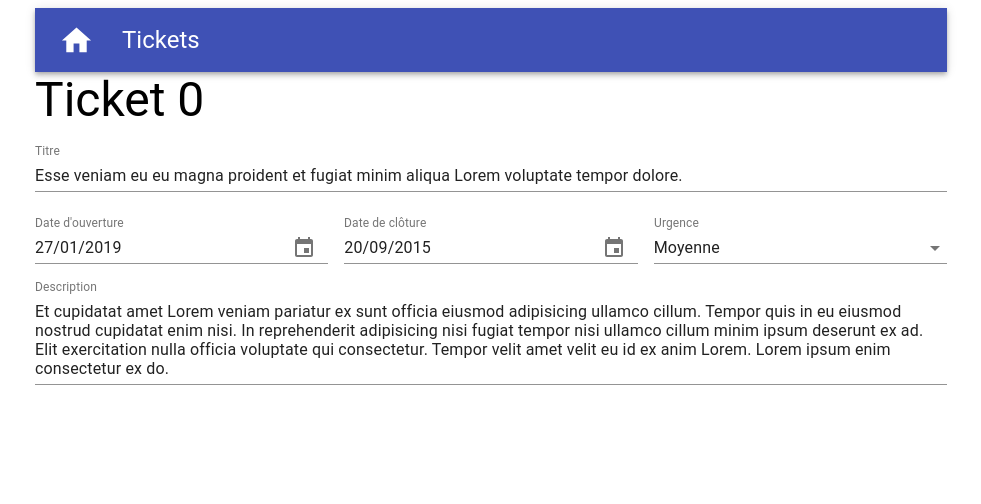
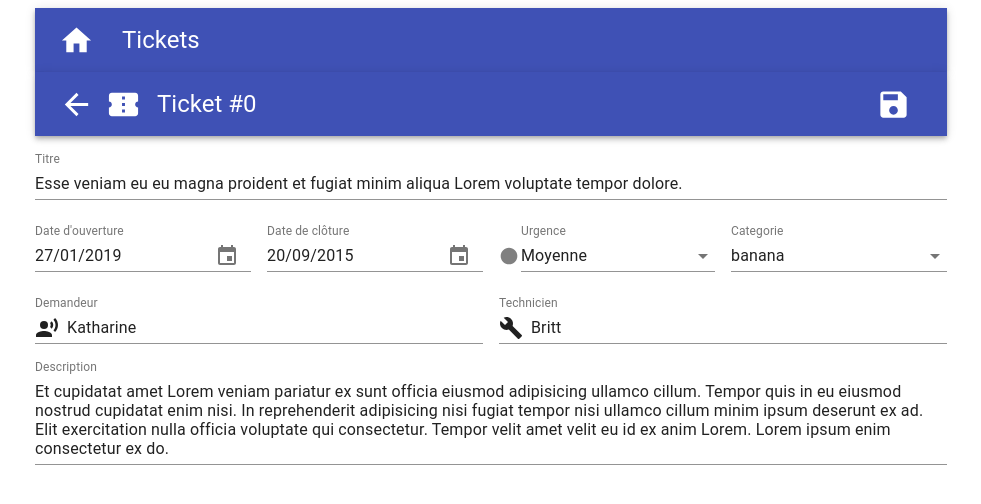
Before and after one commit to Karmagamemnon/cesi-ril1912-projetweb, a React (Create React App) app: page /tickets/1 in a window 1280 px wide. Shown: the top 504 px of the page, without its empty margins (149-1130 px from the left). Built offline with nearby package versions, Linux system fonts and the light colour scheme.

Commit message:
[WIP] Implémentation de l'édition d'un ticket

```diff
--- /dev/null
+++ b/src/components/CategorySelect.jsx
@@ -0,0 +1,36 @@
+import React from 'react';
+import PropTypes from 'prop-types';
+import FormControl from '@material-ui/core/FormControl';
+import InputLabel from '@material-ui/core/InputLabel';
+import Select from '@material-ui/core/Select';
+
+export const CategorySelect = (props) => {
+
+    return <FormControl>
+        <InputLabel htmlFor="ticket-category">Categorie</InputLabel>
+        <Select
+            inputProps={{
+                name: "category",
+                id: "ticket-category",
+            }}
+            native
+            onChange={props.onChange}
+            value={props.value}
+        >
+            <option value={"banana"}>banana</option>
+            <option value={"apple"}>apple</option>
+            <option value={"peach"}>peach</option>
+            <option value={"strawberry"}>strawberry</option>
+            <option value={"pineapple"}>pineapple</option>
+        </Select>
+    </FormControl>
+}
+
+CategorySelect.propTypes = {
+    onChange: PropTypes.func.isRequired,
+    value: PropTypes.string.isRequired
+};
+
+CategorySelect.defaultProps = {
+    value: "Autre"
+};
--- a/src/components/Layout.jsx
+++ b/src/components/Layout.jsx
@@ -22,11 +22,9 @@ export const Layout = (props) => {
     return <Container maxWidth="md">
         <AppBar position="static">
             <Toolbar>
-                <Link href="/" color="inherit">
-                    <IconButton edge="start" className={classes.homeButton} color="inherit" aria-label="menu">
-                        <HomeIcon fontSize="large" color="inherit" />
-                    </IconButton>
-                </Link>
+                <IconButton edge="start" className={classes.homeButton} color="inherit" aria-label="menu" href="/">
+                    <HomeIcon fontSize="large" color="inherit" />
+                </IconButton>
                 <Typography className={classes.link} variant="h5">
                     <Link href="/tickets" color="inherit" underline="none">
                         Tickets
--- /dev/null
+++ b/src/components/UrgencyIcon.jsx
@@ -0,0 +1,29 @@
+import React from 'react';
+import PropTypes from 'prop-types';
+import LensIcon from '@material-ui/icons/Lens';
+
+export const UrgencyIcon = (props) => {
+
+    const getColor = () => {
+        switch (props.urgency) {
+            case 1: return "lightblue";
+            case 2: return "blue";
+            case 4: return "orange";
+            case 5: return "red";
+            default: return "grey";
+        }
+    }
+
+    return <LensIcon
+        fontSize="small"
+        style={{ color: getColor() }}
+    />
+}
+
+UrgencyIcon.propTypes = {
+    urgency: PropTypes.number.isRequired
+};
+
+UrgencyIcon.defaultProps = {
+    urgency: 3
+};
--- a/src/components/UrgencySelect.jsx
+++ b/src/components/UrgencySelect.jsx
@@ -1,12 +1,28 @@
 import React from 'react';
 import PropTypes from 'prop-types';
+import { makeStyles } from '@material-ui/core/styles';
 import FormControl from '@material-ui/core/FormControl';
+import Grid from '@material-ui/core/Grid';
 import InputLabel from '@material-ui/core/InputLabel';
 import Select from '@material-ui/core/Select';
 
+import { UrgencyIcon } from './UrgencyIcon';
+
+const useStyles = makeStyles((theme) => ({
+    urgencyIcon: { margin: "0 2px 2px 0" },
+    urgencySelect: { flexGrow: 1 }
+}));
+
 export const UrgencySelect = (props) => {
 
-    return <FormControl>
+    const classes = useStyles();
+
+    return <Grid container alignItems="flex-end">
+        <Grid item className={classes.urgencyIcon}>
+            <UrgencyIcon urgency={props.value} />
+        </Grid>
+        <Grid item className={classes.urgencySelect}>
+            <FormControl fullWidth>
                 <InputLabel htmlFor="ticket-urgency">Urgence</InputLabel>
                 <Select
                     inputProps={{
@@ -24,6 +40,8 @@ export const UrgencySelect = (props) => {
                     <option value={5}>Très élevée</option>
                 </Select>
             </FormControl>
+        </Grid>
+    </Grid>
 }
 
 UrgencySelect.propTypes = {
--- a/src/components/pages/Ticket.jsx
+++ b/src/components/pages/Ticket.jsx
@@ -1,22 +1,35 @@
 import React from 'react';
+import PropTypes from 'prop-types';
 import { makeStyles } from '@material-ui/core/styles';
 import { MuiPickersUtilsProvider, KeyboardDatePicker } from '@material-ui/pickers';
-import PropTypes from 'prop-types';
+import AppBar from '@material-ui/core/AppBar';
 import Box from '@material-ui/core/Box';
 import DateFnsUtils from '@date-io/date-fns';
 import FormControl from '@material-ui/core/FormControl';
 import Grid from '@material-ui/core/Grid';
+import IconButton from '@material-ui/core/IconButton';
 import Input from '@material-ui/core/Input';
+import InputAdornment from '@material-ui/core/InputAdornment';
 import InputLabel from '@material-ui/core/InputLabel';
-import Select from '@material-ui/core/Select';
+import Toolbar from '@material-ui/core/Toolbar';
 import Typography from '@material-ui/core/Typography';
 
+import BuildIcon from '@material-ui/icons/Build';
+import ConfirmationNumberIcon from '@material-ui/icons/ConfirmationNumber';
+import RecordVoiceOverIcon from '@material-ui/icons/RecordVoiceOver';
+import ArrowBackIcon from '@material-ui/icons/ArrowBack';
+import SaveIcon from '@material-ui/icons/Save';
+
+import { CategorySelect } from '../CategorySelect';
 import { UrgencySelect } from '../UrgencySelect';
-
 
 const useStyles = makeStyles((theme) => ({
     marginTop: { marginTop: theme.spacing(2) },
     marginRight: { marginRight: theme.spacing(2) },
+    title: {
+        flexGrow: 1,
+        marginLeft: theme.spacing(2)
+    },
 }));
 
 export const Ticket = (props) => {
@@ -25,8 +38,10 @@ export const Ticket = (props) => {
 
     const [ticket, setTicket] = React.useState(props.ticket);
 
-    const onChangeInput = (prop) => (event) => {
-        setTicket({ ...ticket, [prop]: event.target.value });
+    const onChangeInput = (prop, shouldParseInt) => (event) => {
+        shouldParseInt = shouldParseInt || false;
+        const value = shouldParseInt ? parseInt(event.target.value) : event.target.value;
+        setTicket({ ...ticket, [prop]: value });
     };
 
     const onChangeDatePicker = (prop) => (date, value) => {
@@ -36,9 +51,20 @@ export const Ticket = (props) => {
     return <MuiPickersUtilsProvider utils={DateFnsUtils}>
         <Box>
 
-            <Typography variant="h3">
-                Ticket {ticket.index}
-            </Typography>
+            <AppBar position="static">
+                <Toolbar>
+                    <IconButton edge="start" color="inherit" aria-label="tickets" href={"/tickets"}>
+                        <ArrowBackIcon fontSize="large" />
+                    </IconButton >
+                    <ConfirmationNumberIcon fontSize="large" />
+                    <Typography className={classes.title} variant="h5">
+                        Ticket #{ticket.index}
+                    </Typography>
+                    <IconButton color="inherit" aria-label="tickets" href={"/tickets"}>
+                        <SaveIcon fontSize="large" />
+                    </IconButton >
+                </Toolbar>
+            </AppBar>
 
             <form noValidate autoComplete="off">
 
@@ -53,7 +79,7 @@ export const Ticket = (props) => {
 
                 <Grid container spacing={2} className={classes.marginTop}>
 
-                    <Grid item xs={12} sm={4}>
+                    <Grid item xs={12} sm={3}>
                         <FormControl fullWidth>
                             <KeyboardDatePicker
                                 label="Date d'ouverture"
@@ -67,7 +93,7 @@ export const Ticket = (props) => {
                         </FormControl>
                     </Grid>
 
-                    <Grid item xs={12} sm={4}>
+                    <Grid item xs={12} sm={3}>
                         <FormControl fullWidth>
                             <KeyboardDatePicker
                                 label="Date de clôture"
@@ -81,11 +107,56 @@ export const Ticket = (props) => {
                         </FormControl>
                     </Grid>
 
-                    <Grid item xs={12} sm={4}>
+                    <Grid item xs={12} sm={3}>
                         <FormControl fullWidth>
                             <UrgencySelect
                                 value={ticket.urgency}
-                                onChange={onChangeInput("urgency")}
+                                onChange={onChangeInput("urgency", true)}
+                            />
+                        </FormControl>
+                    </Grid>
+
+                    <Grid item xs={12} sm={3}>
+                        <FormControl fullWidth>
+                            <CategorySelect
+                                value={ticket.category}
+                                onChange={onChangeInput("category")}
+                            />
+                        </FormControl>
+                    </Grid>
+
+                </Grid>
+
+                <Grid container spacing={2} className={classes.marginTop}>
+
+                    <Grid item xs={12} sm={6}>
+                        <FormControl fullWidth>
+                            <InputLabel htmlFor="ticket-requester">Demandeur</InputLabel>
+                            <Input
+                                id="ticket-requester"
+                                onChange={onChangeInput("requester")}
+                                startAdornment={
+                                    <InputAdornment position="start">
+                                        <RecordVoiceOverIcon />
+                                    </InputAdornment>
+                                }
+                                value={ticket.requester}
+                            />
+                        </FormControl>
+                    </Grid>
+
+                    <Grid item xs={12} sm={6}>
+                        <FormControl fullWidth>
+                            <InputLabel htmlFor="ticket-tech">Technicien</InputLabel>
+                            <Input
+                                id="ticket-tech"
+                                onChange={onChangeInput("tech")}
+                                startAdornment={
+                                    <InputAdornment position="start">
+                                        <BuildIcon />
+                                    </InputAdornment>
+                                }
+                                value={ticket.tech}
                             />
                         </FormControl>
                     </Grid>
```
Lines whose indentation alone changed are shown as unchanged.
